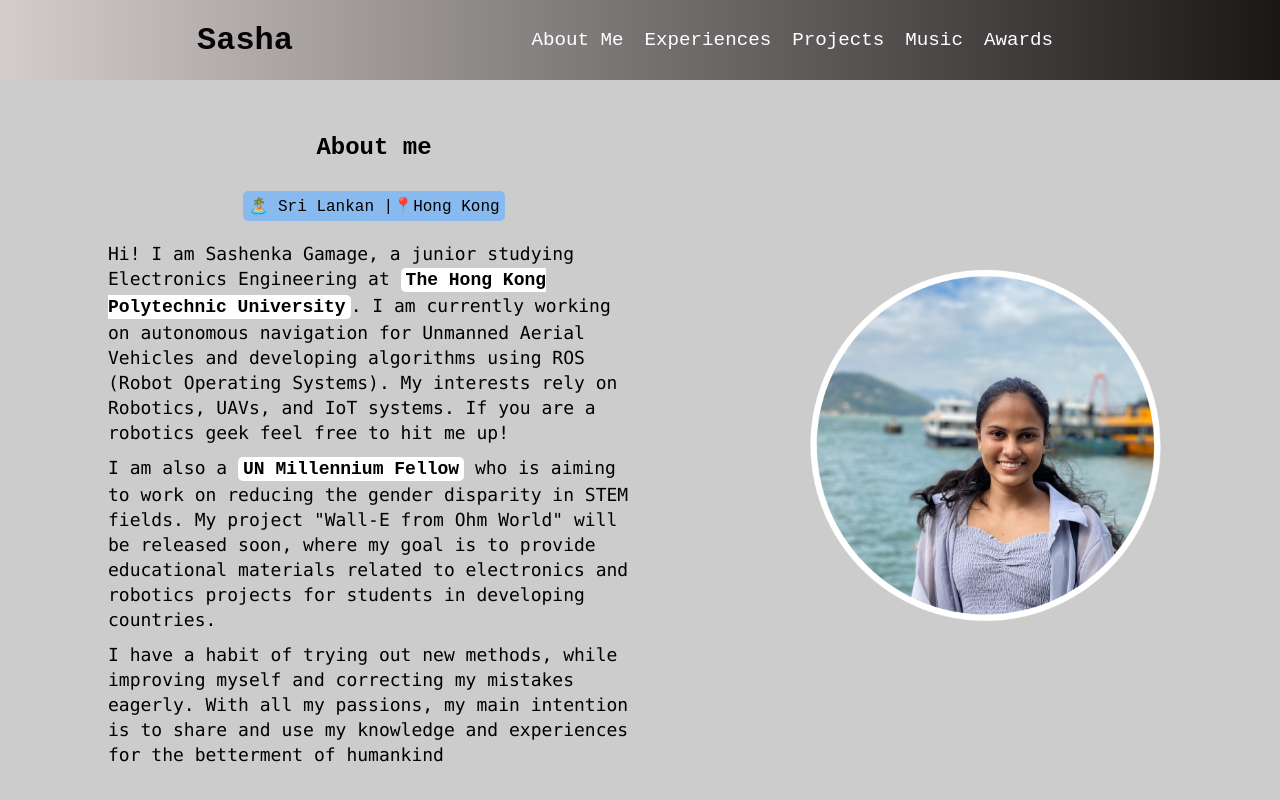
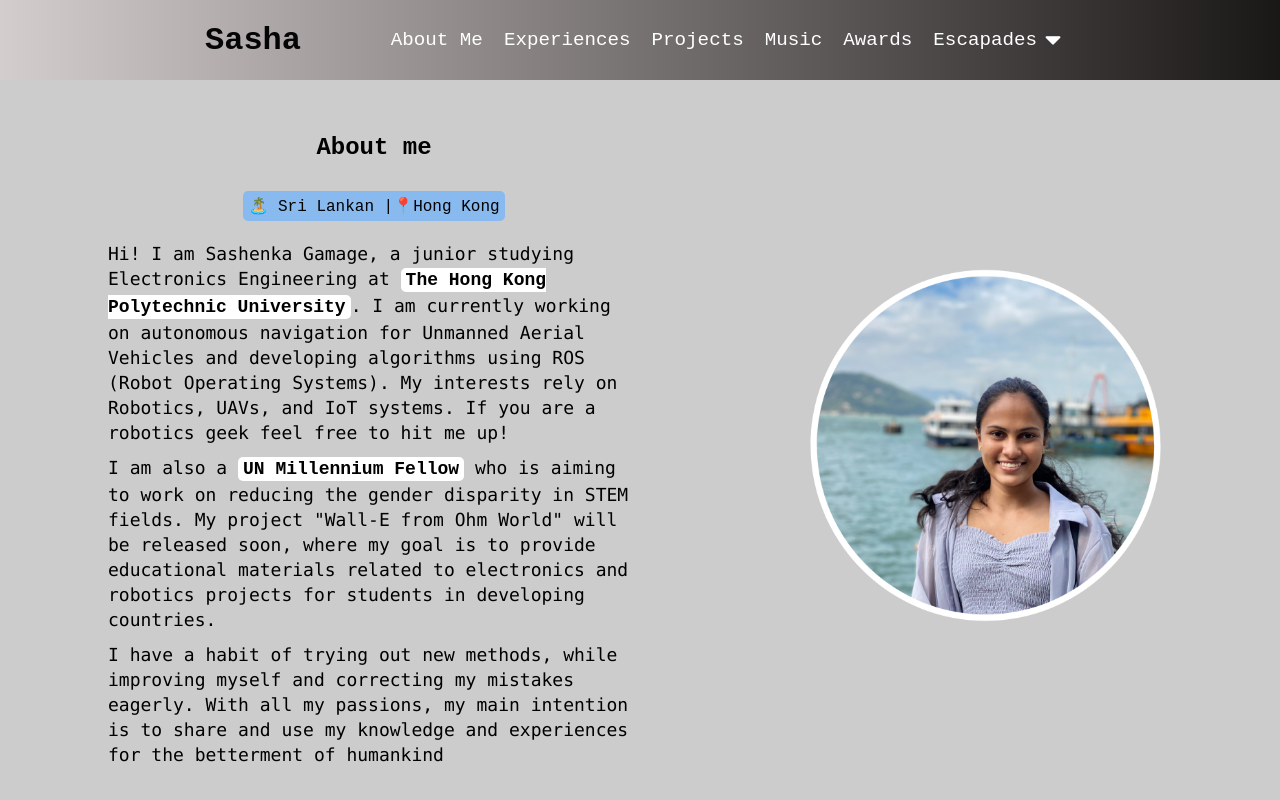
Before and after one commit to sashenkagamage/sasha.me, a React (Create React App) app: page / in a window 1280 px wide. Shown: the top 800 px of the page. Built offline with nearby package versions, Linux system fonts and the light colour scheme.

Commit message:
newcommit_dropdown

```diff
--- a/package.json
+++ b/package.json
@@ -9,6 +9,7 @@
     "mdb-react-ui-kit": "^8.0.0",
     "react": "^18.3.1",
     "react-dom": "^18.3.1",
+    "react-dropdown": "^1.11.0",
     "react-headroom": "^3.2.1",
     "react-router-dom": "^6.26.1",
     "react-router-hash-link": "^2.4.3",
--- a/public/index.html
+++ b/public/index.html
@@ -35,7 +35,7 @@
       work correctly both with client-side routing and a non-root public URL.
       Learn how to configure a non-root public URL by running `npm run build`.
     -->
-    <title>Sasha's Portfolio</title>
+    <title>Sashenka Gamage</title>
   </head>
   <body>
     <noscript>You need to enable JavaScript to run this app.</noscript>
--- /dev/null
+++ b/src/components/Dropdown.css
@@ -0,0 +1,36 @@
+.dropdown-menu {
+    background: rgb(255, 255, 255);
+    width: 200px;
+    position: absolute;
+    top: 80px;
+    list-style: none;
+    text-align: start;
+  }
+
+  .dropdown-menu li {
+    background: #000000;
+    cursor: pointer;
+  }
+
+  .dropdown-menu li:hover {
+    background: #778ba0;
+  }
+
+  .dropdown-menu.clicked {
+    display: none;
+  }
+
+  .dropdown-link {
+    display: block;
+    height: 100%;
+    width: 100%;
+    text-decoration: none;
+    color: #fff;
+    padding: 16px;
+  }
+
+  @media screen and (max-width: 960px) {
+    .fa-caret-down {
+      display: none;
+    }
+  }
--- /dev/null
+++ b/src/components/Dropdown.js
@@ -0,0 +1,35 @@
+import React, { useState } from 'react';
+import { MenuItems } from './MenuItems';
+import './Dropdown.css';
+import { Link } from 'react-router-dom';
+
+function Dropdown() {
+  const [click, setClick] = useState(false);
+
+  const handleClick = () => setClick(!click);
+
+  return (
+    <>
+      <ul
+        onClick={handleClick}
+        className={click ? 'dropdown-menu clicked' : 'dropdown-menu'}
+      >
+        {MenuItems.map((item, index) => {
+          return (
+            <li key={index}>
+              <Link
+                className={item.cName}
+                to={item.path}
+                onClick={() => setClick(false)}
+              >
+                {item.title}
+              </Link>
+            </li>
+          );
+        })}
+      </ul>
+    </>
+  );
+}
+
+export default Dropdown;
--- a/src/components/Footer.js
+++ b/src/components/Footer.js
@@ -59,7 +59,7 @@ function Footer() {
 
         </section>
         <section className='social-media'>
-        <small class='website-rights'>Sashenka Gamage © 2023</small>
+        <small class='website-rights'>Made by Sashenka Gamage © 2023</small>
         </section>
 
         </div>
--- /dev/null
+++ b/src/components/MenuItems.js
@@ -0,0 +1,8 @@
+export const MenuItems = [
+    {
+      title: 'Cambridge Chronicles 🎓',
+      path: '/',
+      cName: 'dropdown-link'
+    }
+
+  ];
--- a/src/components/navbar.css
+++ b/src/components/navbar.css
@@ -37,13 +37,13 @@
 
 .nav-menu {
   display: grid;
-  grid-template-columns: repeat(5, auto);
+  grid-template-columns: repeat(6, auto);
   grid-gap: 5px;
   list-style: none;
   text-align: center;
   width: 60vw;
   justify-content: end;
-  margin-right: 2rem;
+  margin-right: 1rem;
 }
 
 .nav-item {
@@ -81,6 +81,10 @@
 .menu-icon {
   display: none;
 
+}
+.fa-caret-down{
+  margin-left: 0.5rem;
+  font-size: 1.6rem;
 }
 
 @media screen and (max-width: 960px){
--- a/src/components/navbar.js
+++ b/src/components/navbar.js
@@ -1,13 +1,31 @@
 
 import React, {useState} from 'react';
 import "./navbar.css";
+import { Link } from 'react-router-dom';
 import { HashLink } from 'react-router-hash-link';
 import Headroom from 'react-headroom';
+import Dropdown from './Dropdown';
 function Navbar(){
     const [click, setClick] = useState(false);
     const handleClick = () => setClick(!click);
     const closeMobileMenu = () => setClick(false);
+    const [dropdown, setDropdown] = useState(false);
 
+    const onMouseEnter = () => {
+        if (window.innerWidth < 960) {
+          setDropdown(false);
+        } else {
+          setDropdown(true);
+        }
+      };
+
+      const onMouseLeave = () => {
+        if (window.innerWidth < 960) {
+          setDropdown(false);
+        } else {
+          setDropdown(false);
+        }
+      };
     return (
     <>
     <Headroom>
@@ -46,7 +64,13 @@ function Navbar(){
                         Awards
                    </HashLink>
                 </li>
-
+                <li className='nav-item' onMouseEnter={onMouseEnter}
+                onMouseLeave={onMouseLeave}>
+                    <Link to = '/' className='nav-links' onClick={closeMobileMenu}>
+                    Escapades <i className='fas fa-caret-down' />
+                   </Link>
+                    {dropdown && <Dropdown/>}
+                </li>
 
             </ul>
         </div>
```
Also changed, not shown: 1 other file (tests, documents, lock files or other folders).
